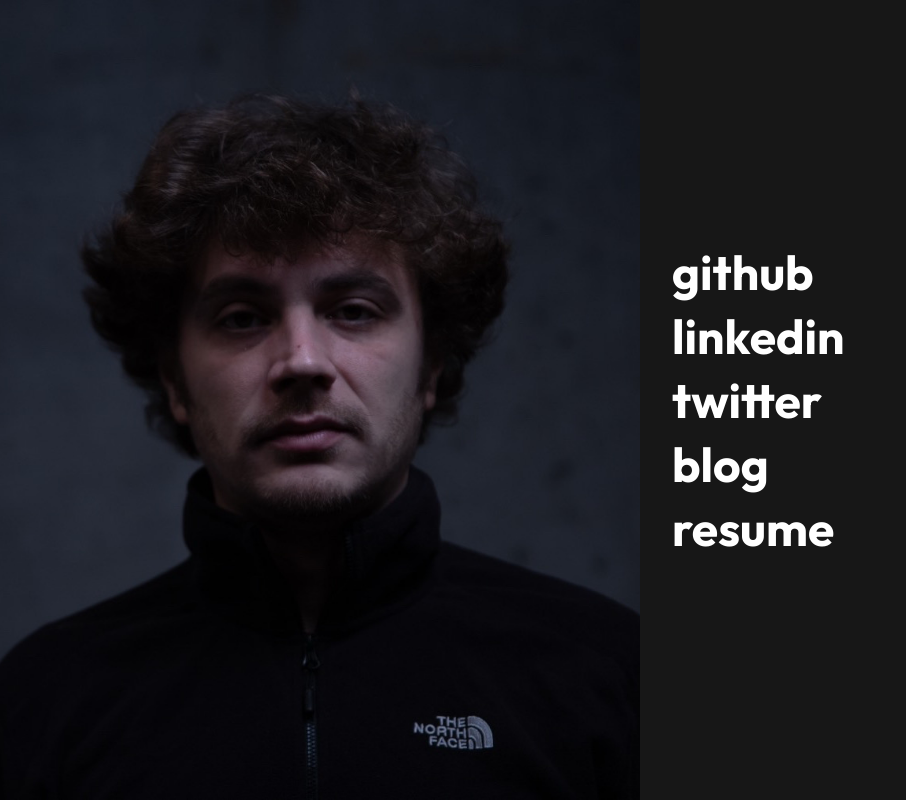
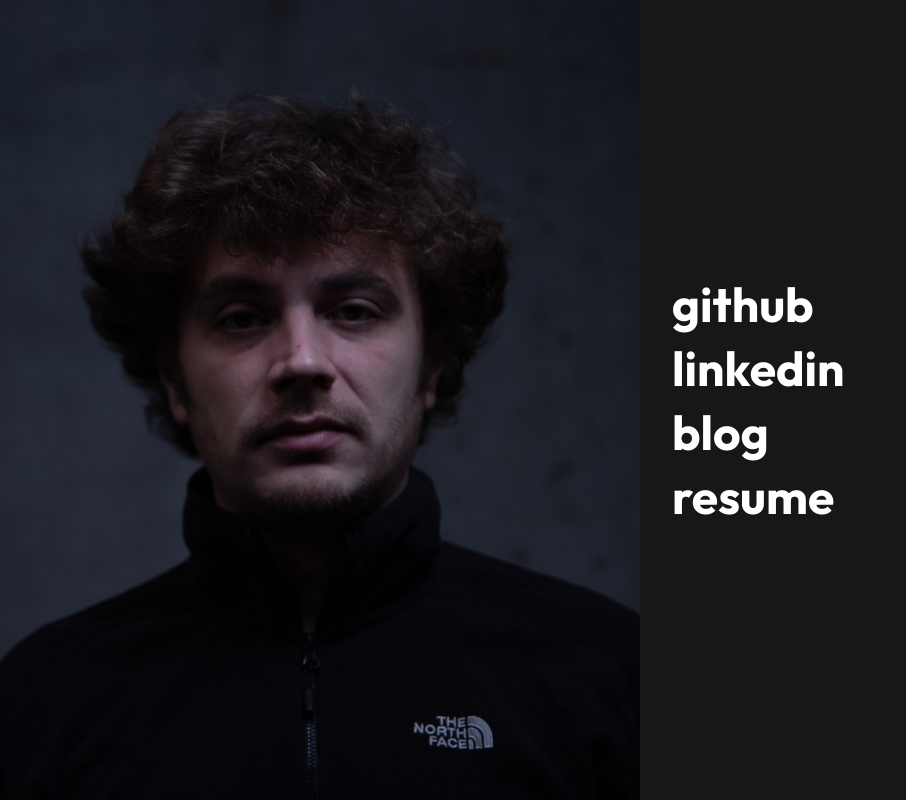
Before and after one commit to canyouseethroughme/nextjs-portfolio, a Next.js app: page / in a window 1280 px wide. Shown: the whole page, without its empty margins (0-906 px from the left). Built offline with nearby package versions, Linux system fonts and the light colour scheme.

Commit message:
comment out twitter link - not used

```diff
--- a/app/page.tsx
+++ b/app/page.tsx
@@ -2,11 +2,11 @@ import Image from "next/image";
 import Link from "next/link";
 
 const links = [
-  { href: 'https://github.com/canyouseethroughme', label: 'github' },
-  { href: 'https://www.linkedin.com/in/stefandrei/', label: 'linkedin' },
-  { href: 'https://twitter.com/itstefandrei', label: 'twitter' },
-  { href: '/blog', label: 'blog' },
-]
+  { href: "https://github.com/canyouseethroughme", label: "github" },
+  { href: "https://www.linkedin.com/in/stefandrei/", label: "linkedin" },
+  // { href: 'https://twitter.com/itstefandrei', label: 'twitter' },
+  { href: "/blog", label: "blog" },
+];
 
 export default function Home() {
   return (
@@ -35,10 +35,12 @@ export default function Home() {
           </Link>
         ))}
         {/* expose resume through anchor tag because Link component is designed to handle navigation within the apps route */}
-        <a href='/cv.pdf'
+        <a
+          href="/cv.pdf"
           className="text-3xl sm:text-5xl font-bold hover:text-yellow-300 hover:underline transition-colors"
           target="_blank"
-          rel="noopener noreferrer">
+          rel="noopener noreferrer"
+        >
           resume
         </a>
       </div>
```
